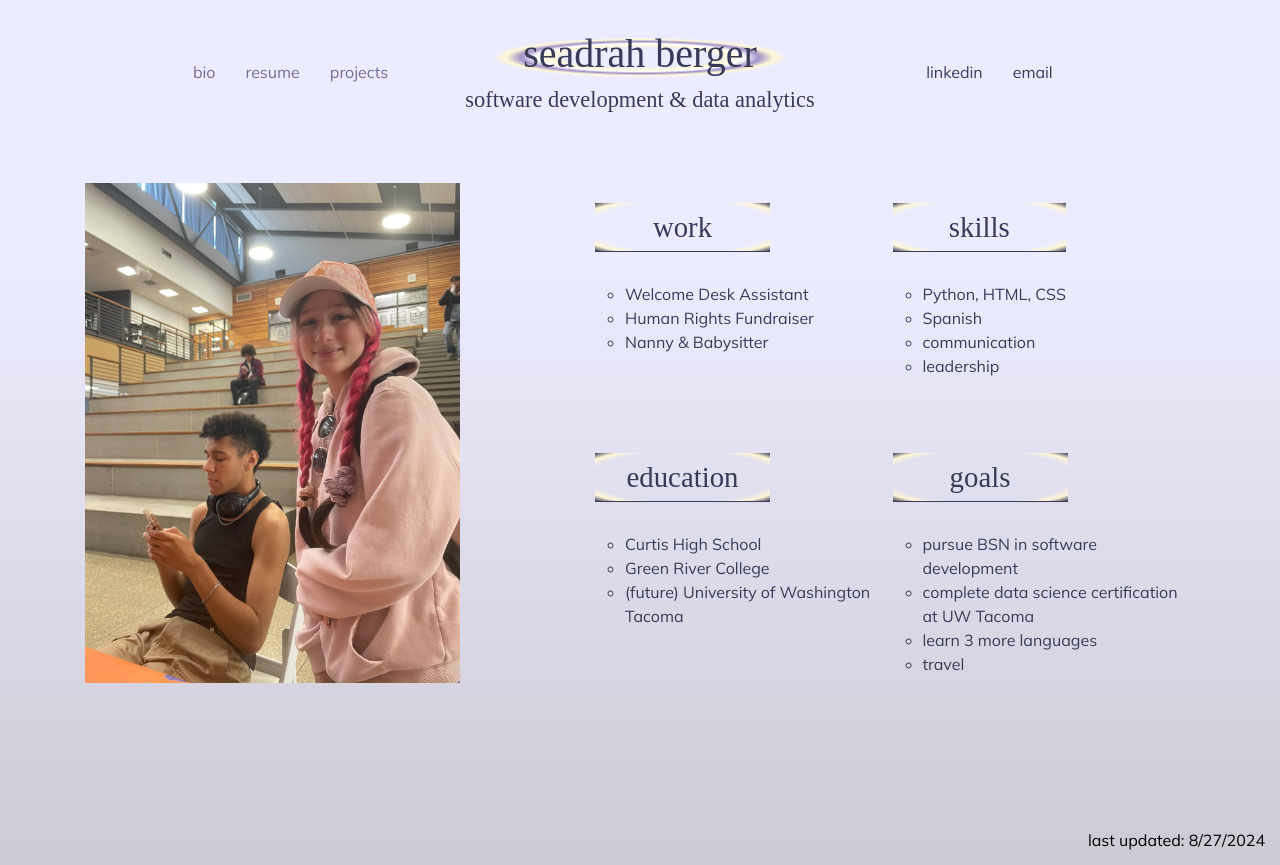
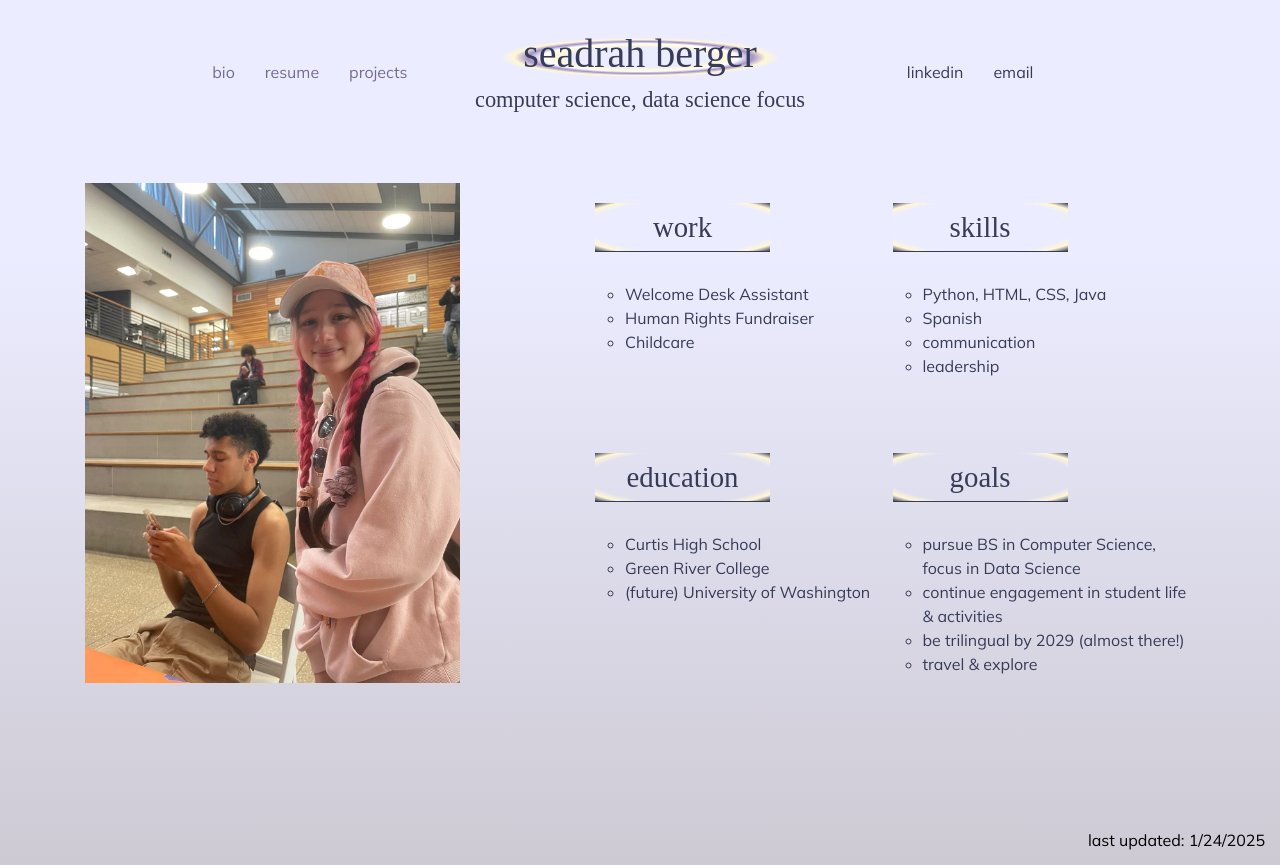
Before and after one commit to seadrahbe/final_project_SDEV106, a plain HTML site: page resume.html in a window 1280 px wide. Drawn offline with Linux system fonts and the light colour scheme; a web font is replaced by a local one.

Commit message:
Update resume.html

```diff
--- a/resume.html
+++ b/resume.html
@@ -50,7 +50,7 @@ file name: resume.html
 
       <div class="title">
         <h1>seadrah berger</h1>
-        <h2>software development & data analytics</h2>
+        <h2>computer science, data science focus</h2>
       </div>
 
       <aside>
@@ -76,14 +76,14 @@ file name: resume.html
         <ul>
           <li>Welcome Desk Assistant</li>
           <li>Human Rights Fundraiser</li>
-          <li>Nanny & Babysitter</li>
+          <li>Childcare</li>
         </ul>
       </section>
 
       <section class="skills">
         <h2>skills</h2>
         <ul>
-          <li>Python, HTML, CSS</li>
+          <li>Python, HTML, CSS, Java</li>
           <li>Spanish</li>
           <li>communication</li>
           <li>leadership</li>
@@ -95,21 +95,21 @@ file name: resume.html
         <ul>
           <li>Curtis High School</li>
           <li>Green River College</li>
-          <li>(future) University of Washington Tacoma</li>
+          <li>(future) University of Washington</li>
         </ul>
       </section>
 
       <section class="goals">
         <h2>goals</h2>
         <ul>
-          <li>pursue BSN in software development</li>
-          <li>complete data science certification at UW Tacoma</li>
-          <li>learn 3 more languages</li>
-          <li>travel</li>
+          <li>pursue BS in Computer Science, focus in Data Science</li>
+          <li>continue engagement in student life & activities</li>
+          <li>be trilingual by 2029 (almost there!)</li>
+          <li>travel & explore</li>
         </ul>
       </section>
     </main>
 
-    <footer>last updated: 8/27/2024</footer>
+    <footer>last updated: 1/24/2025</footer>
   </body>
 </html>
```
